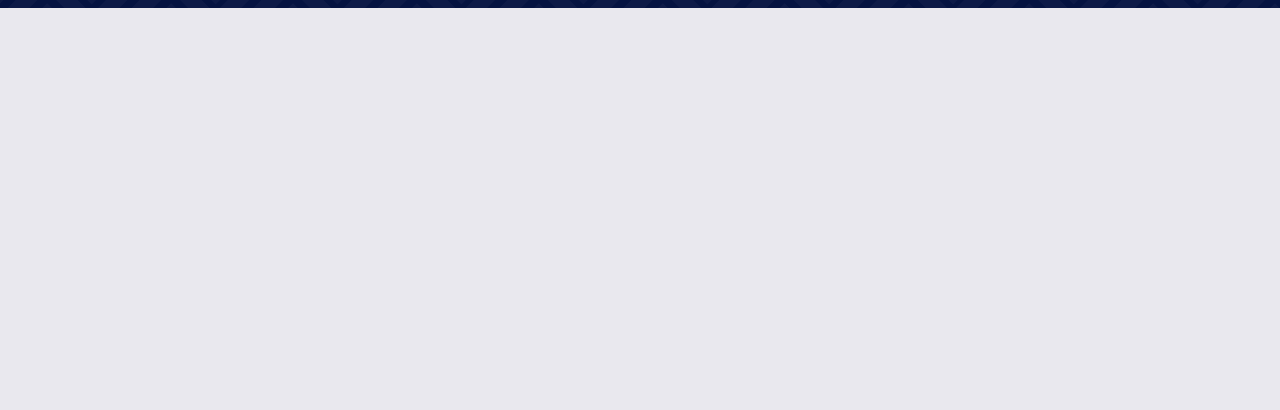
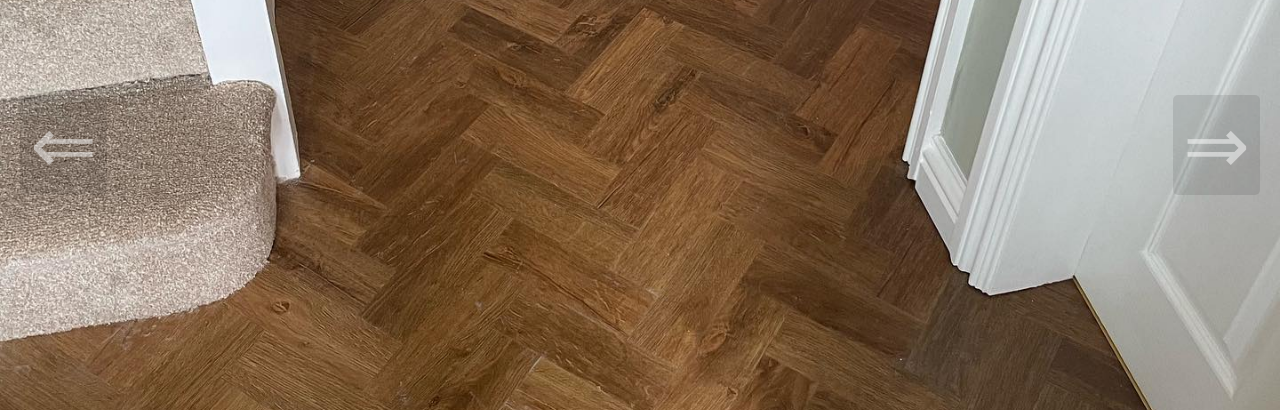
Before and after one commit to pantercp/carpet-flooring-site, a plain HTML site: page index.html in a window 1280 px wide. Shown: the part 1530-1940 px from the top of the page. Before the commit the page ends 1538 px from the top, so only its background shows below. Drawn offline with nearby package versions, Linux system fonts and the light colour scheme.

Commit message:
Added carousel feature for testimonials

```diff
--- a/app.js
+++ b/app.js
@@ -2,7 +2,7 @@ const menuBtn = document.querySelector('.menu-btn');
 const dropMenu = document.querySelector('.container-drop');
 let menuOpen = false;
 menuBtn.addEventListener('click', () => {
-  if(!menuOpen) {
+  if (!menuOpen) {
     menuBtn.classList.add('open');
     dropMenu.classList.add('open');
     menuOpen = true;
@@ -12,3 +12,22 @@ menuBtn.addEventListener('click', () => {
     menuOpen = false;
   }
 });
+
+const buttons = document.querySelectorAll("[data-carousel-button]")
+
+buttons.forEach(button => {
+  button.addEventListener("click", () => {
+    const offset = button.dataset.carouselButton === "next" ? 1 : -1
+    const slides = button
+      .closest("[data-carousel]")
+      .querySelector("[data-slides]")
+
+    const activeSlide = slides.querySelector("[data-active]")
+    let newIndex = [...slides.children].indexOf(activeSlide) + offset
+    if (newIndex < 0) newIndex = slides.children.length - 1
+    if (newIndex >= slides.children.length) newIndex = 0
+
+    slides.children[newIndex].dataset.active = true
+    delete activeSlide.dataset.active
+  })
+})
--- a/index.html
+++ b/index.html
@@ -11,6 +11,7 @@
     <link rel="preconnect" href="https://fonts.gstatic.com" crossorigin>
     <link href="https://fonts.googleapis.com/css2?family=Libre+Baskerville:ital,wght@0,400;0,700;1,400&display=swap"
         rel="stylesheet">
+    <script src="app.js" defer></script>
     <script src="https://kit.fontawesome.com/c0e039a635.js" crossorigin="anonymous"></script>
 </head>
 
@@ -54,6 +55,7 @@
 
     <div class="container-hero">
     </div>
+
     <div class="container-about">
         <div class="about-text">
             <h2>About</h2>
@@ -67,6 +69,24 @@
             <img src="images/floor-1.jpg" alt="">
         </div>
     </div>
+
+    <section aria-label="Newest Testimonials">
+        <div class="carousel" data-carousel>
+            <button class="carousel-button prev" data-carousel-button="prev">&#8656;</button>
+            <button class="carousel-button next" data-carousel-button="next">&#8658;</button>
+            <ul data-slides>
+                <li class="slide" data-active>
+                    <img src="images/floor-1.jpg" alt="Testimonial Image #1">
+                </li>
+                <li class="slide">
+                    <img src="images/floor-2.jpg" alt="Testimonial Image #2">
+                </li>
+                <li class="slide">
+                    <img src="images/floor-3.jpg" alt="Testimonial Image #3">
+                </li>
+            </ul>
+        </div>
+    </section>
 
 
     <footer>
@@ -111,7 +131,6 @@
     </footer>
 
 
-    <script src="app.js"></script>
 
 
 </body>
--- a/style.css
+++ b/style.css
@@ -231,6 +231,67 @@ span{
     border-radius: 1rem;
 }
 
+/* --------------Carousel------------ */
+
+.carousel{
+    max-width: 100vw;
+    height: 100vh;
+    position: relative;
+}
+.carousel > ul{
+    margin: 0;
+    padding: 0;
+    list-style: none;
+}
+.slide{
+    position: absolute;
+    inset: 0;
+    opacity: 0;
+    transition: 400ms opacity ease-in-out;
+    transition-delay: 400ms;
+}
+
+.slide > img{
+    display: block;
+    width: 100%;
+    height: 100%;
+    object-fit: cover;
+    object-position: center;
+}
+.slide[data-active]{
+    opacity: 1;
+    z-index: 1;
+    transition-delay: 0ms;
+}
+.carousel-button{
+    position: absolute;
+    z-index: 2;
+    background: none;
+    border: none;
+    font-size: 4rem;
+    top: 50%;
+    transform: translateY(-50%);
+    color: rgba(255, 255, 255, .5);
+    cursor: pointer;
+    border-radius: .25rem;
+    padding: 0 .5rem;
+    background-color: rgba(0, 0, 0, .1);
+}
+.carousel-button:hover,
+.carousel-button:focus {
+    color: white;
+    background-color: rgba(0, 0, 0, .2);
+}
+.carousel-button:focus{
+    outline: 1px solid black;
+}
+.carousel-button.prev{
+    left: 1rem;
+}
+.carousel-button.next{
+    right: 1rem;
+}
+
 /* ----------Footer---------- */
 footer{
     /* background-color: #051342; */
```
